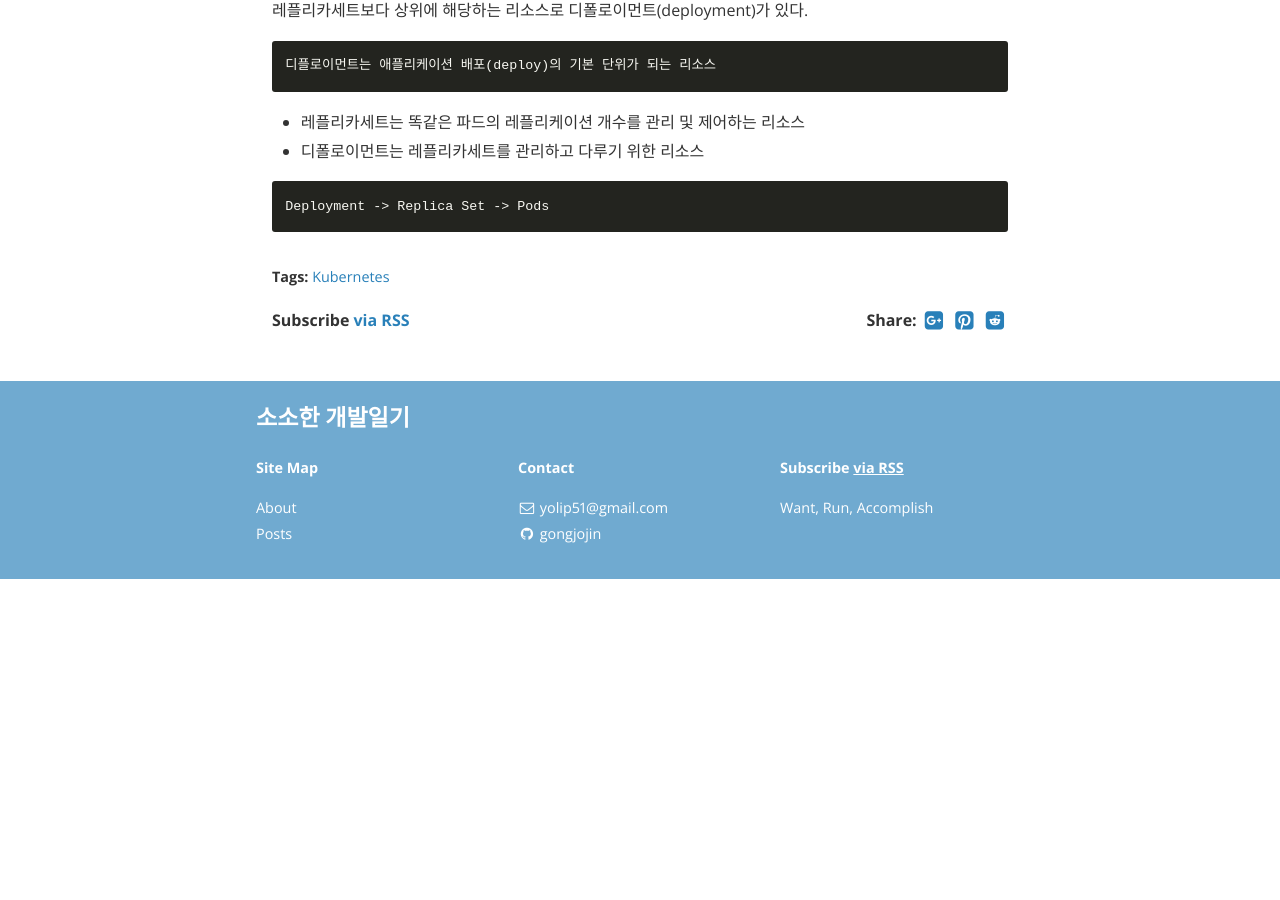
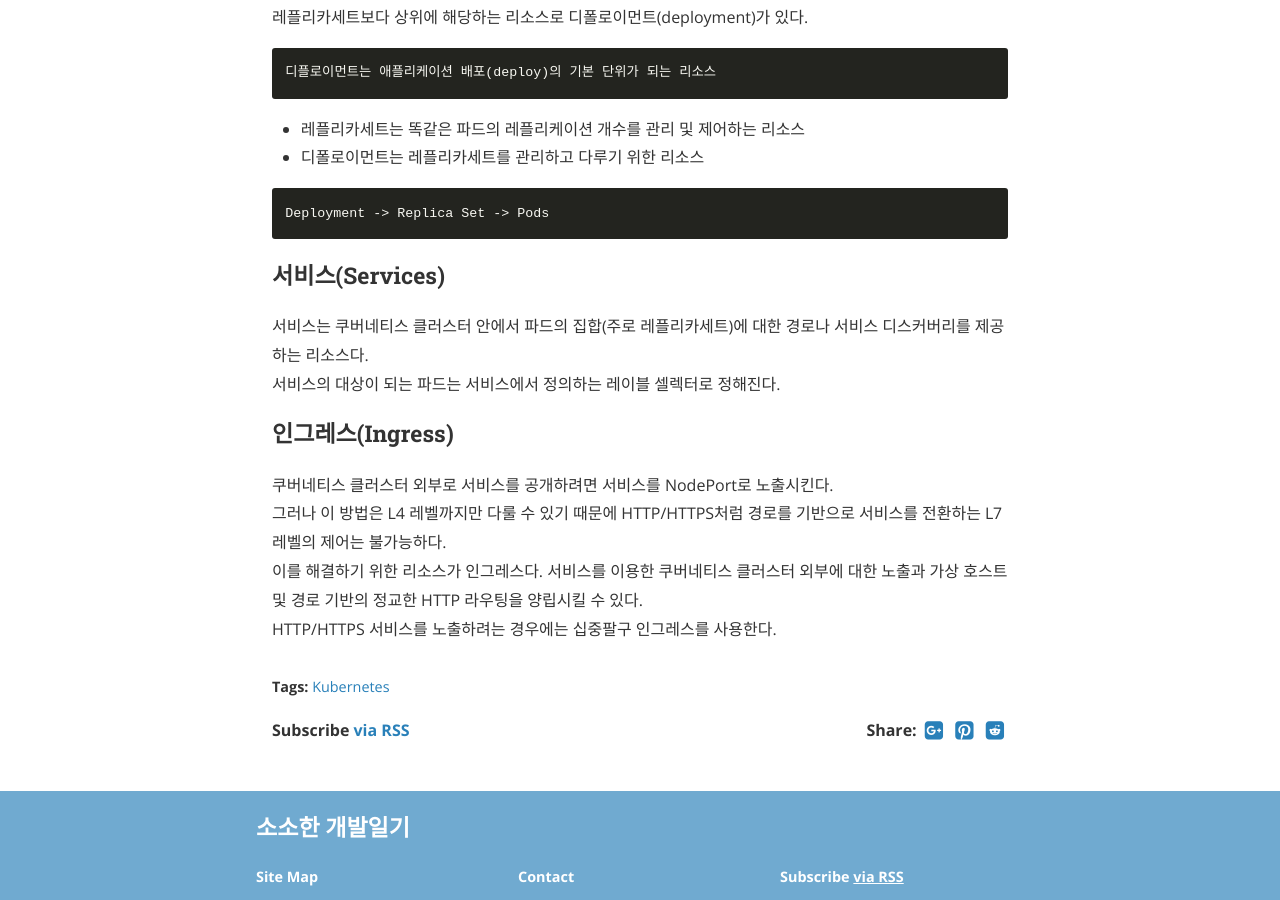
Before and after one commit to gonghojin/gonghojin.github.io, a Jekyll site: the page built from _posts/kubernetes/2020-01-07-kubernetes.md, in a window 1280 px wide and 900 px high, scrolled down 2796 px. Built offline with Jekyll 4.4.1, drawn with Linux system fonts in a browser that asks for light colours; nearby versions of some CDN libraries; comment, search, counter and statistics services are not loaded; before the commit the page ends 3375 px from its top, so only the background shows below that.

Commit message:
Add: 쿠버네티스 기본개념 정리3

```diff
--- a/_posts/kubernetes/2020-01-07-kubernetes.md
+++ b/_posts/kubernetes/2020-01-07-kubernetes.md
@@ -57,7 +57,7 @@ cover:  "/assets/instacode.png"
 레플리카세트는 똑같은 정의를 갖는 파드를 여러 개 생성하고 관리하기 위한 리소스
 ~~~
 
-#### 디플로이먼트(deployment)
+### 디플로이먼트(deployment)
 레플리카세트보다 상위에 해당하는 리소스로 디폴로이먼트(deployment)가 있다.
 ~~~
 디플로이먼트는 애플리케이션 배포(deploy)의 기본 단위가 되는 리소스
@@ -68,3 +68,13 @@ cover:  "/assets/instacode.png"
 ~~~
 Deployment -> Replica Set -> Pods
 ~~~
+
+### 서비스(Services)
+서비스는 쿠버네티스 클러스터 안에서 파드의 집합(주로 레플리카세트)에 대한 경로나 서비스 디스커버리를 제공하는 리소스다.
+서비스의 대상이 되는 파드는 서비스에서 정의하는 레이블 셀렉터로 정해진다.
+
+### 인그레스(Ingress)
+쿠버네티스 클러스터 외부로 서비스를 공개하려면 서비스를 NodePort로 노출시킨다.
+그러나 이 방법은 L4 레벨까지만 다룰 수 있기 때문에 HTTP/HTTPS처럼 경로를 기반으로 서비스를 전환하는 L7 레벨의 제어는 불가능하다.
+이를 해결하기 위한 리소스가 인그레스다. 서비스를 이용한 쿠버네티스 클러스터 외부에 대한 노출과 가상 호스트 및 경로 기반의 정교한 HTTP 라우팅을 양립시킬 수 있다.
+HTTP/HTTPS 서비스를 노출하려는 경우에는 십중팔구 인그레스를 사용한다.
```
